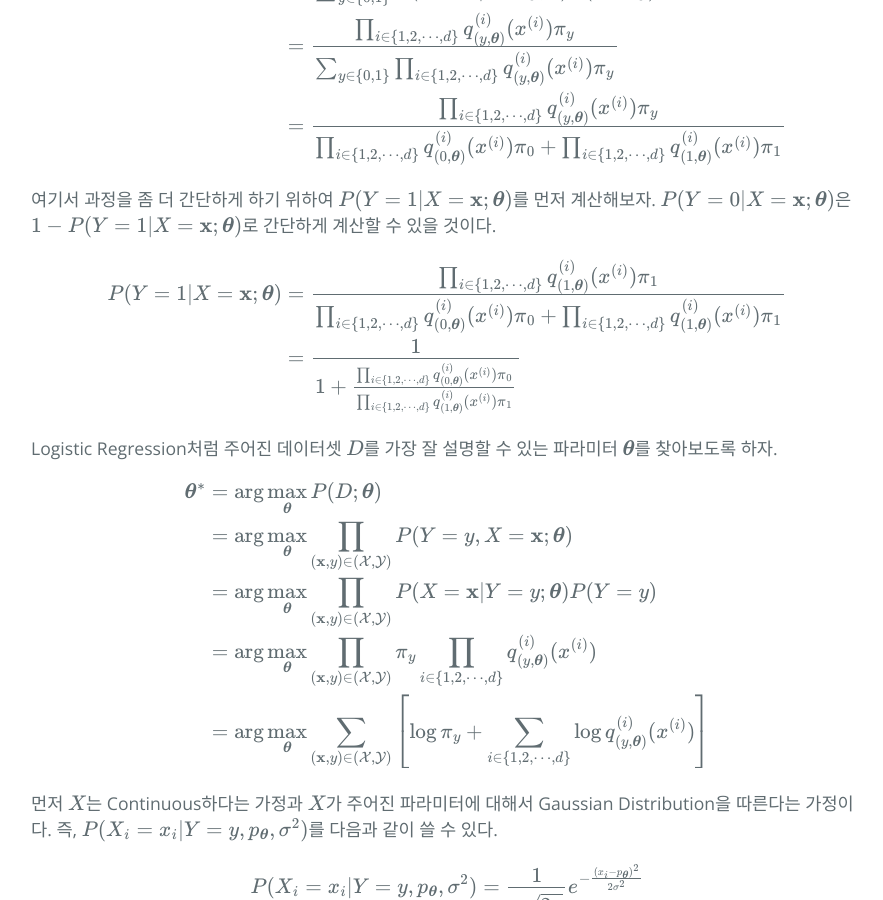
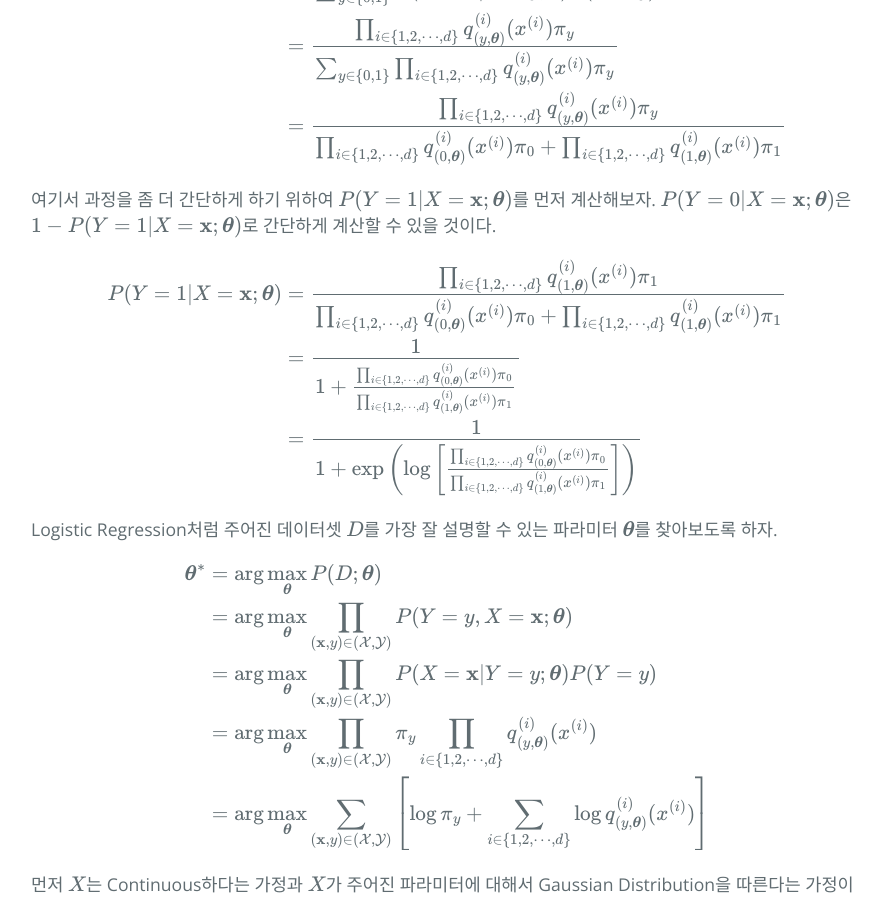
Before and after one commit to hcnoh/hcnoh.github.io, a Jekyll site: the page built from _posts/2019-04-25-logistic-regression-and-naive-bayes.md, in a window 1280 px wide and 900 px high, scrolled down 7315 px. Shown: the whole window, without its empty margins (193-1076 px from the left). Built offline with Jekyll 4.4.1, drawn with Linux system fonts in a browser that asks for light colours; formulas are drawn with MathJax 3; comment, search, counter and statistics services are not loaded.

Commit message:
Update 2019-04-25-logistic-regression-and-naive-bayes.md

```diff
--- a/_posts/2019-04-25-logistic-regression-and-naive-bayes.md
+++ b/_posts/2019-04-25-logistic-regression-and-naive-bayes.md
@@ -281,7 +281,8 @@ $$
 \begin{align*}
 P(Y=1\vert X=\mathbf{x} ; \boldsymbol{\theta})
 & = \frac{\prod_{i\in \{1,2,\cdots, d \}} q_{(1, \boldsymbol{\theta})}^{(i)}(x^{(i)})\pi_1}{\prod_{i\in \{1,2,\cdots, d \}} q_{(0, \boldsymbol{\theta})}^{(i)}(x^{(i)})\pi_0 + \prod_{i\in \{1,2,\cdots, d \}} q_{(1, \boldsymbol{\theta})}^{(i)}(x^{(i)})\pi_1} \\
-& = \frac{1}{1 + \frac{\prod_{i\in \{1,2,\cdots, d \}} q_{(0, \boldsymbol{\theta})}^{(i)}(x^{(i)})\pi_0}{\prod_{i\in \{1,2,\cdots, d \}} q_{(1, \boldsymbol{\theta})}^{(i)}(x^{(i)})\pi_1}}
+& = \frac{1}{1 + \frac{\prod_{i\in \{1,2,\cdots, d \}} q_{(0, \boldsymbol{\theta})}^{(i)}(x^{(i)})\pi_0}{\prod_{i\in \{1,2,\cdots, d \}} q_{(1, \boldsymbol{\theta})}^{(i)}(x^{(i)})\pi_1}} \\
+& = \frac{1}{1 + \exp \left( \log \left[ \frac{\prod_{i\in \{1,2,\cdots, d \}} q_{(0, \boldsymbol{\theta})}^{(i)}(x^{(i)})\pi_0}{\prod_{i\in \{1,2,\cdots, d \}} q_{(1, \boldsymbol{\theta})}^{(i)}(x^{(i)})\pi_1} \right] \right) }
 \end{align*}
 $$
 
```
